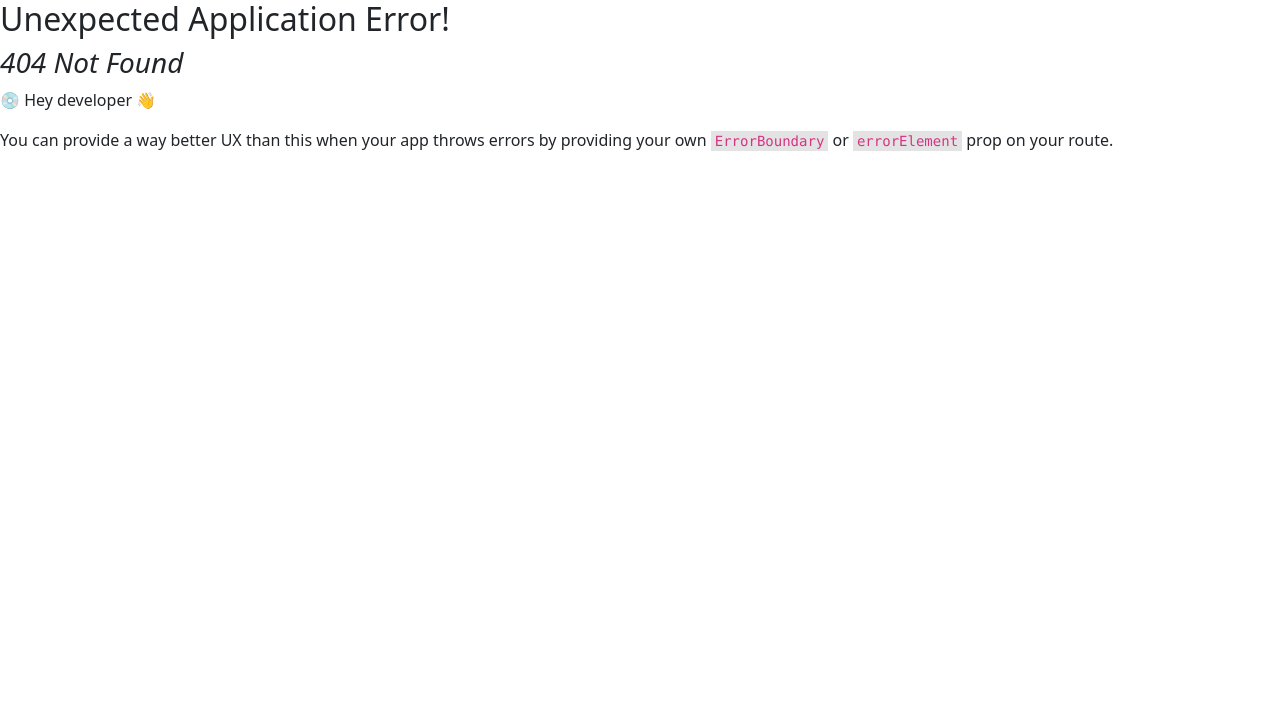
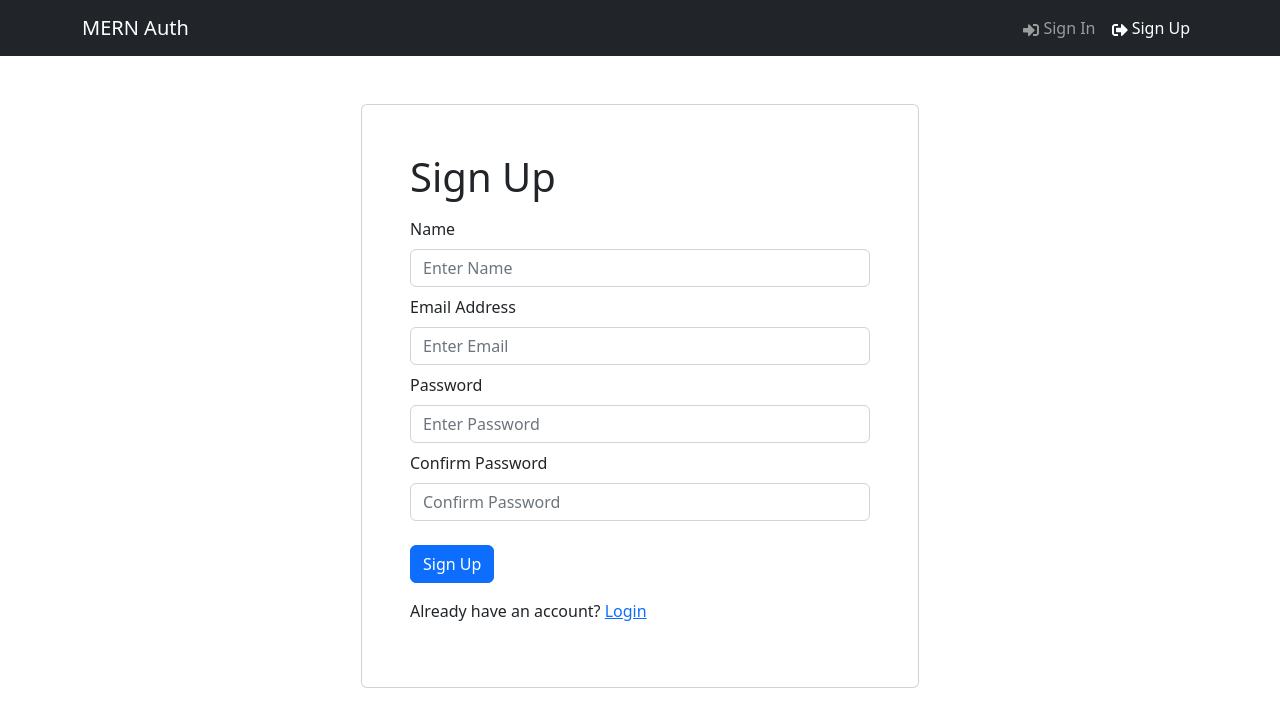
Before and after one commit to 8BeatTakeshi/mern--auth-boilerplate, a React (Vite) app in the folder frontend/: page /register in a window 1280 px wide. Before the commit this address had no page. Shown: the top 726 px of the page. Built offline with nearby package versions, Linux system fonts and the light colour scheme.

Commit message:
build form ui

```diff
--- /dev/null
+++ b/frontend/src/components/FormContainer.jsx
@@ -0,0 +1,16 @@
+/* eslint-disable react/prop-types */
+import { Container, Row, Col } from "react-bootstrap";
+
+const FormContainer = ({ children }) => {
+  return (
+    <Container>
+      <Row className="justify-content-md-center mt-5">
+        <Col xs={12} md={6} className="card p-5">
+          {children}
+        </Col>
+      </Row>
+    </Container>
+  );
+};
+
+export default FormContainer;
--- a/frontend/src/components/Hero.jsx
+++ b/frontend/src/components/Hero.jsx
@@ -1,4 +1,5 @@
 import { Container, Card, Button } from "react-bootstrap";
+import { LinkContainer } from "react-router-bootstrap";
 
 const Hero = () => {
   return (
@@ -12,12 +13,17 @@
             Bootstrap library
           </p>
           <div className="d-flex">
+            <LinkContainer to="/login">
               <Button variant="primary" href="/login" className="me-3">
                 Sign In
               </Button>
+            </LinkContainer>
+
+            <LinkContainer to="/register">
               <Button variant="secondary" href="/register">
                 Register
               </Button>
+            </LinkContainer>
           </div>
         </Card>
       </Container>
--- a/frontend/src/main.jsx
+++ b/frontend/src/main.jsx
@@ -9,6 +9,8 @@
 
 import App from "./App.jsx";
 import HomeScreen from "./screens/HomeScreen.jsx";
+import LoginScreen from "./screens/LoginScreen.jsx";
+import RegisterScreen from "./screens/RegisterScreen.jsx";
 import "bootstrap/dist/css/bootstrap.min.css";
 import "./index.css";
 
@@ -16,6 +18,8 @@
   createRoutesFromElements(
     <Route path="/" element={<App />}>
       <Route index={true} path="/" element={<HomeScreen />} />
+      <Route path="/login" element={<LoginScreen />} />
+      <Route path="/register" element={<RegisterScreen />} />
     </Route>
   )
 );
--- /dev/null
+++ b/frontend/src/screens/LoginScreen.jsx
@@ -0,0 +1,56 @@
+import { useState } from "react";
+import { Link } from "react-router-dom";
+import { Form, Button, Row, Col } from "react-bootstrap";
+
+import FormContainer from "../components/FormContainer";
+
+const LoginScreen = () => {
+  const [email, setEmail] = useState("");
+  const [password, setPassword] = useState("");
+
+  const handleSubmit = async (e) => {
+    e.preventDefault();
+
+    console.log("Submit");
+  };
+
+  return (
+    <FormContainer>
+      <h1>Sign In</h1>
+
+      <Form onSubmit={handleSubmit}>
+        <Form.Group className="my-2" controlId="email">
+          <Form.Label>Email Address</Form.Label>
+          <Form.Control
+            type="email"
+            placeholder="Enter Email"
+            value={email}
+            onChange={(e) => setEmail(e.target.value)}
+          ></Form.Control>
+        </Form.Group>
+
+        <Form.Group className="my-2" controlId="password">
+          <Form.Label>Password</Form.Label>
+          <Form.Control
+            type="password"
+            placeholder="Enter Password"
+            value={password}
+            onChange={(e) => setPassword(e.target.value)}
+          ></Form.Control>
+        </Form.Group>
+
+        <Button type="submit" variant="primary" className="mt-3">
+          Sign In
+        </Button>
+
+        <Row className="py-3">
+          <Col>
+            New Customer? <Link to="/register">Register</Link>
+          </Col>
+        </Row>
+      </Form>
+    </FormContainer>
+  );
+};
+
+export default LoginScreen;
--- /dev/null
+++ b/frontend/src/screens/RegisterScreen.jsx
@@ -0,0 +1,77 @@
+import { useState } from "react";
+import { Link } from "react-router-dom";
+import { Form, Button, Row, Col } from "react-bootstrap";
+
+import FormContainer from "../components/FormContainer";
+
+const RegisterScreen = () => {
+  const [name, setName] = useState("");
+  const [email, setEmail] = useState("");
+  const [password, setPassword] = useState("");
+  const [confirmPassword, setConfirmPassword] = useState("");
+
+  const handleSubmit = async (e) => {
+    e.preventDefault();
+
+    console.log("Submit");
+  };
+
+  return (
+    <FormContainer>
+      <h1>Sign Up</h1>
+
+      <Form onSubmit={handleSubmit}>
+        <Form.Group className="my-2" controlId="name">
+          <Form.Label>Name</Form.Label>
+          <Form.Control
+            type="text"
+            placeholder="Enter Name"
+            value={name}
+            onChange={(e) => setName(e.target.value)}
+          ></Form.Control>
+        </Form.Group>
+        <Form.Group className="my-2" controlId="email">
+          <Form.Label>Email Address</Form.Label>
+          <Form.Control
+            type="email"
+            placeholder="Enter Email"
+            value={email}
+            onChange={(e) => setEmail(e.target.value)}
+          ></Form.Control>
+        </Form.Group>
+
+        <Form.Group className="my-2" controlId="password">
+          <Form.Label>Password</Form.Label>
+          <Form.Control
+            type="password"
+            placeholder="Enter Password"
+            value={password}
+            onChange={(e) => setPassword(e.target.value)}
+          ></Form.Control>
+        </Form.Group>
+
+        <Form.Group className="my-2" controlId="confirmPassword">
+          <Form.Label>Confirm Password</Form.Label>
+          <Form.Control
+            type="password"
+            placeholder="Confirm Password"
+            value={confirmPassword}
+            onChange={(e) => setConfirmPassword(e.target.value)}
+          ></Form.Control>
+        </Form.Group>
+
+        <Button type="submit" variant="primary" className="mt-3">
+          Sign Up
+        </Button>
+
+        <Row className="py-3">
+          <Col>
+            Already have an account? <Link to="/login">Login</Link>
+          </Col>
+        </Row>
+      </Form>
+    </FormContainer>
+  );
+};
+
+export default RegisterScreen;
```
Lines whose indentation alone changed are shown as unchanged.
